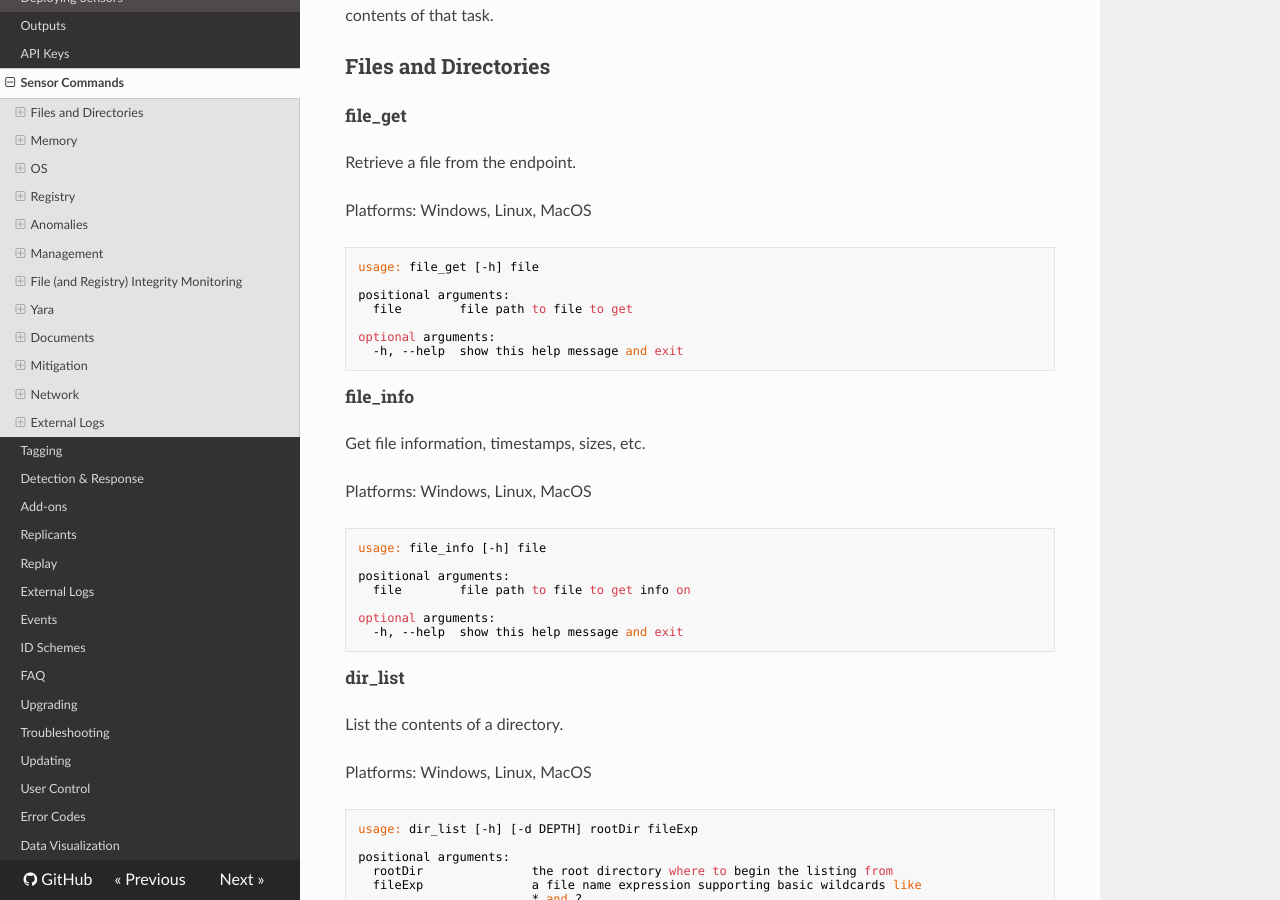
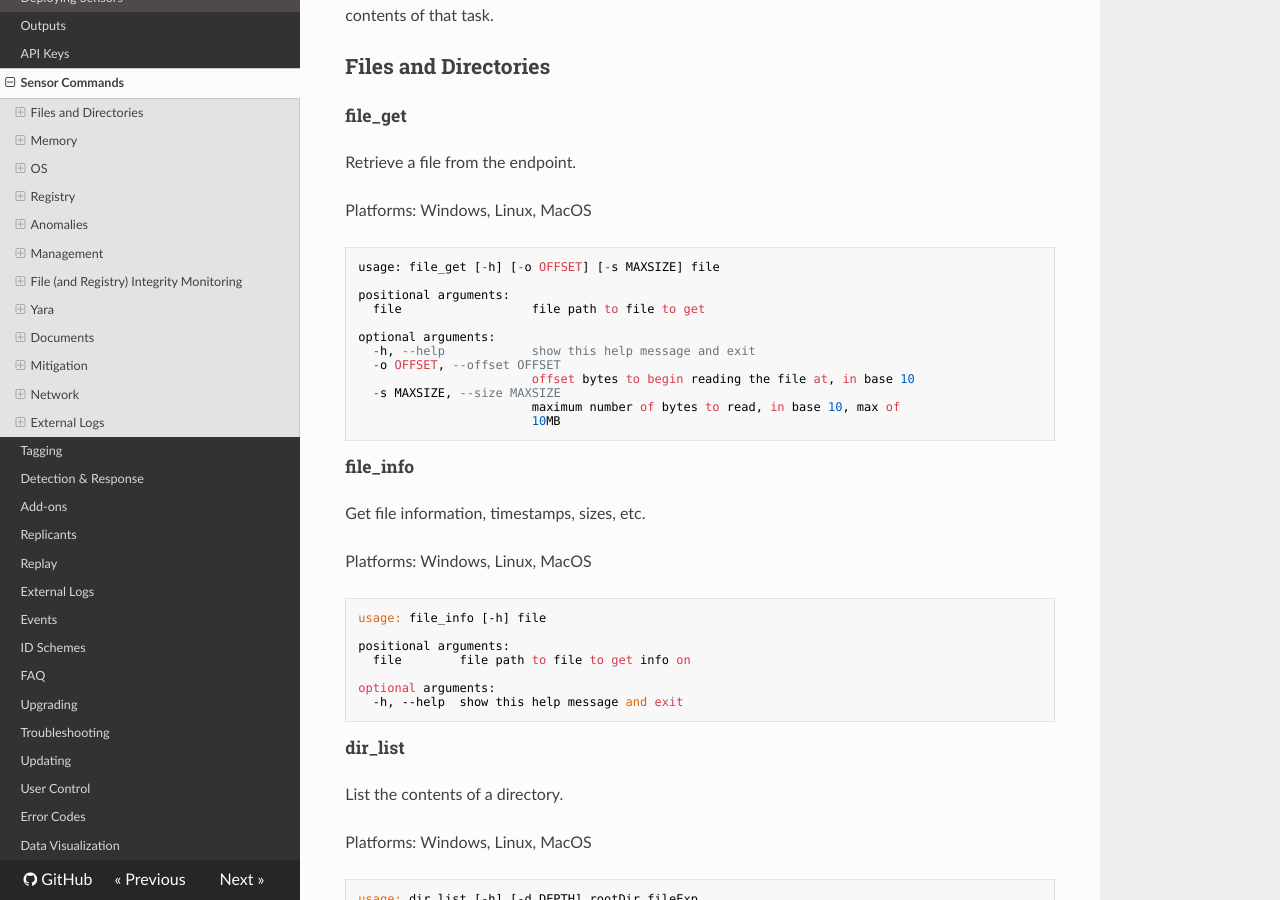
Before and after one commit to refractionPOINT/lce_doc, an MkDocs documentation site: the page built from docs/sensor_commands.md, in a window 1280 px wide and 900 px high, scrolled down 2362 px. Built offline with MkDocs 1.6.1, drawn with Linux system fonts in a browser that asks for light colours; nearby versions of some CDN libraries; old or Windows-style settings are respelled for this version of MkDocs.

Commit message:
Adjust usage for file_get

````diff
--- a/docs/sensor_commands.md
+++ b/docs/sensor_commands.md
@@ -36,13 +36,18 @@ Retrieve a file from the endpoint.
 Platforms: Windows, Linux, MacOS
 
 ```
-usage: file_get [-h] file
+usage: file_get [-h] [-o OFFSET] [-s MAXSIZE] file
 
 positional arguments:
-  file        file path to file to get
+  file                  file path to file to get
 
 optional arguments:
-  -h, --help  show this help message and exit
+  -h, --help            show this help message and exit
+  -o OFFSET, --offset OFFSET
+                        offset bytes to begin reading the file at, in base 10
+  -s MAXSIZE, --size MAXSIZE
+                        maximum number of bytes to read, in base 10, max of
+                        10MB
 ```
 
 ### file_info
````
